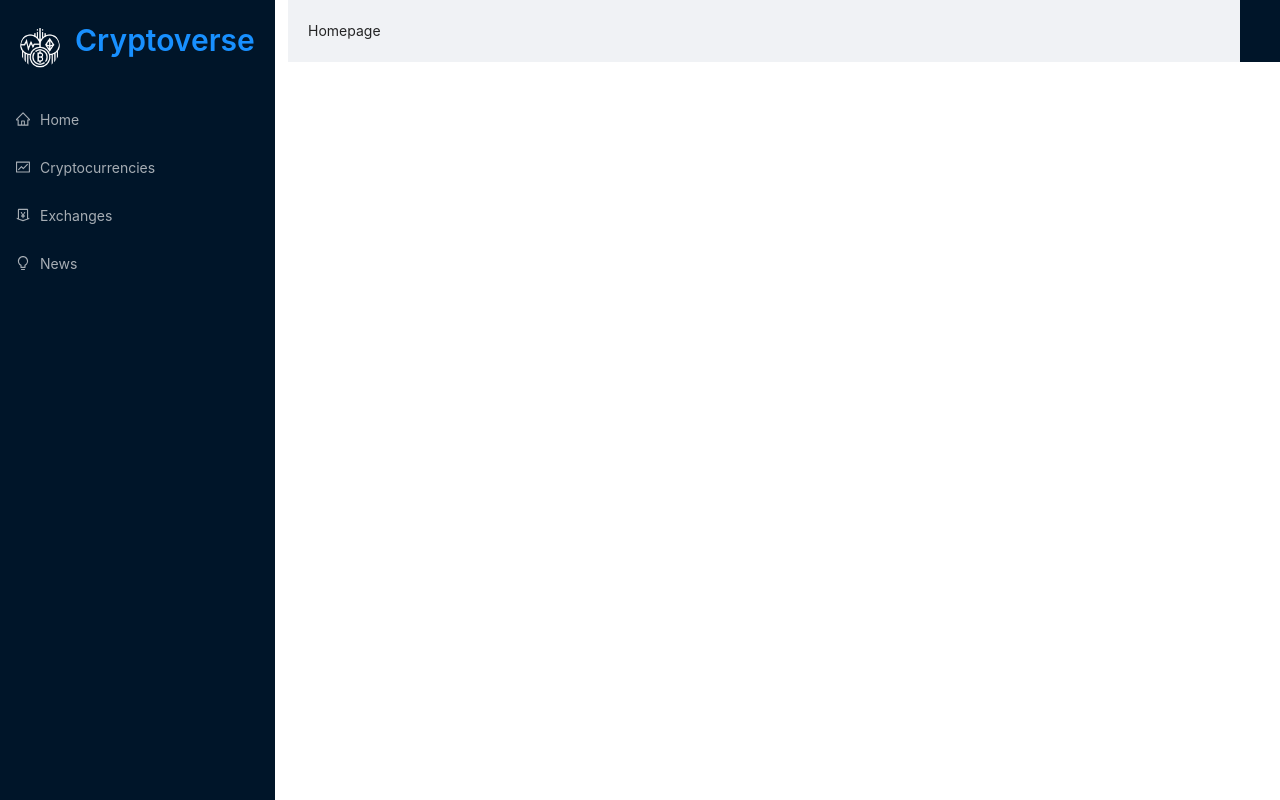
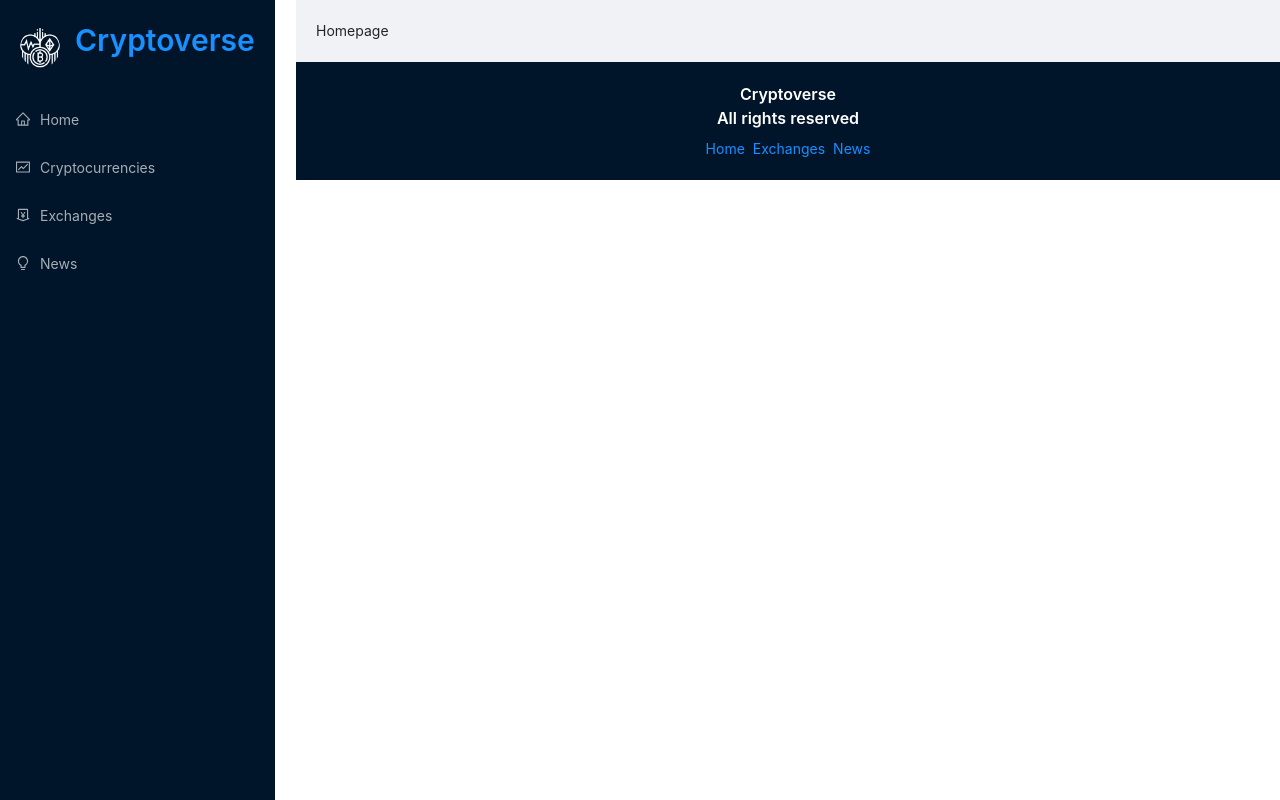
Before and after one commit to Raffaeleb003/React-Crypto-App, a React (Create React App) app: page / in a window 1280 px wide. Built offline with nearby package versions, Linux system fonts and the light colour scheme.

Commit message:
footer added

```diff
--- a/src/App.js
+++ b/src/App.js
@@ -33,9 +33,17 @@
                 </Switch>
               </div>
             </Layout>
+        <div className='footer'>
+            <Typography.Title level={5} style={{ color: 'white', textAlign: 'center'}}>
+                Cryptoverse <br />
+                All rights reserved
+            </Typography.Title>
+            <Space>
+              <Link to='/'>Home</Link>
+              <Link to='/exchanges'>Exchanges</Link>
+              <Link to='/news'>News</Link>
+            </Space>
         </div>
-        <div className='footer'>
-
         </div>
       </div>
     )
```
